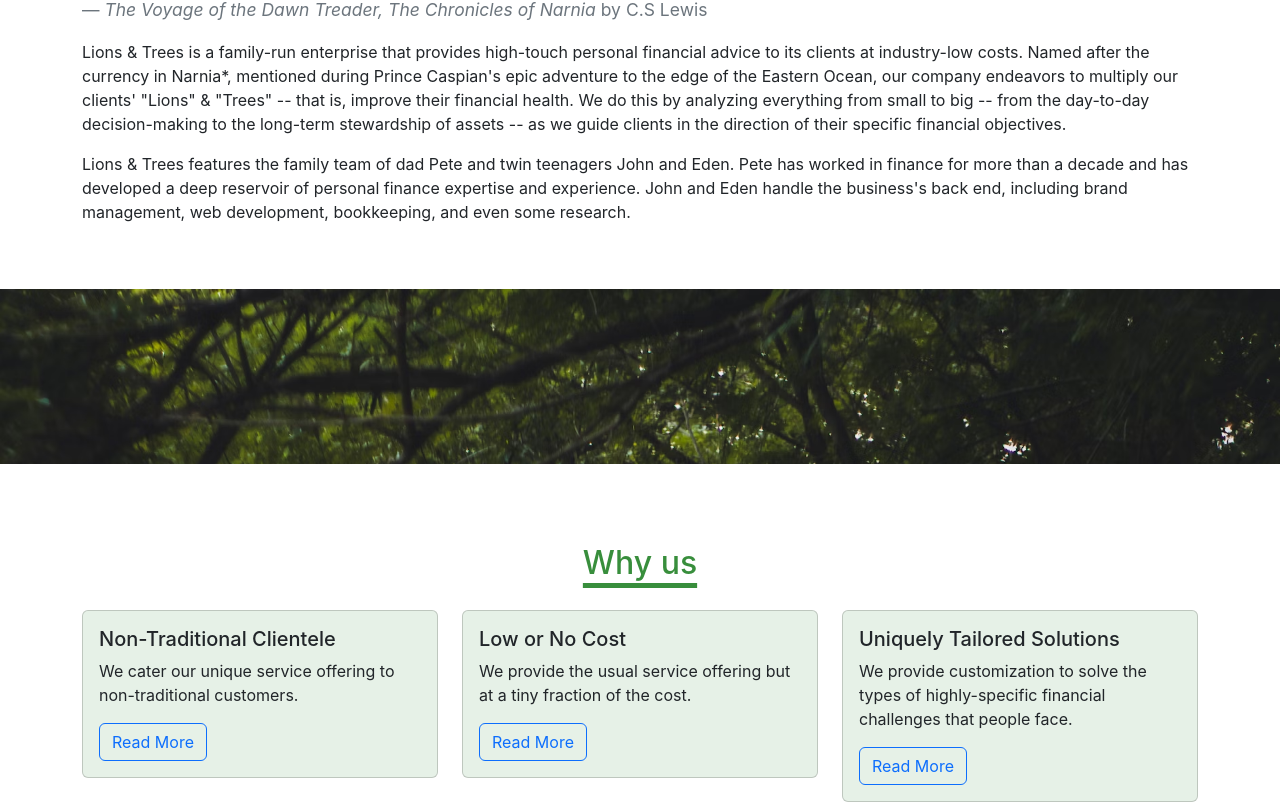
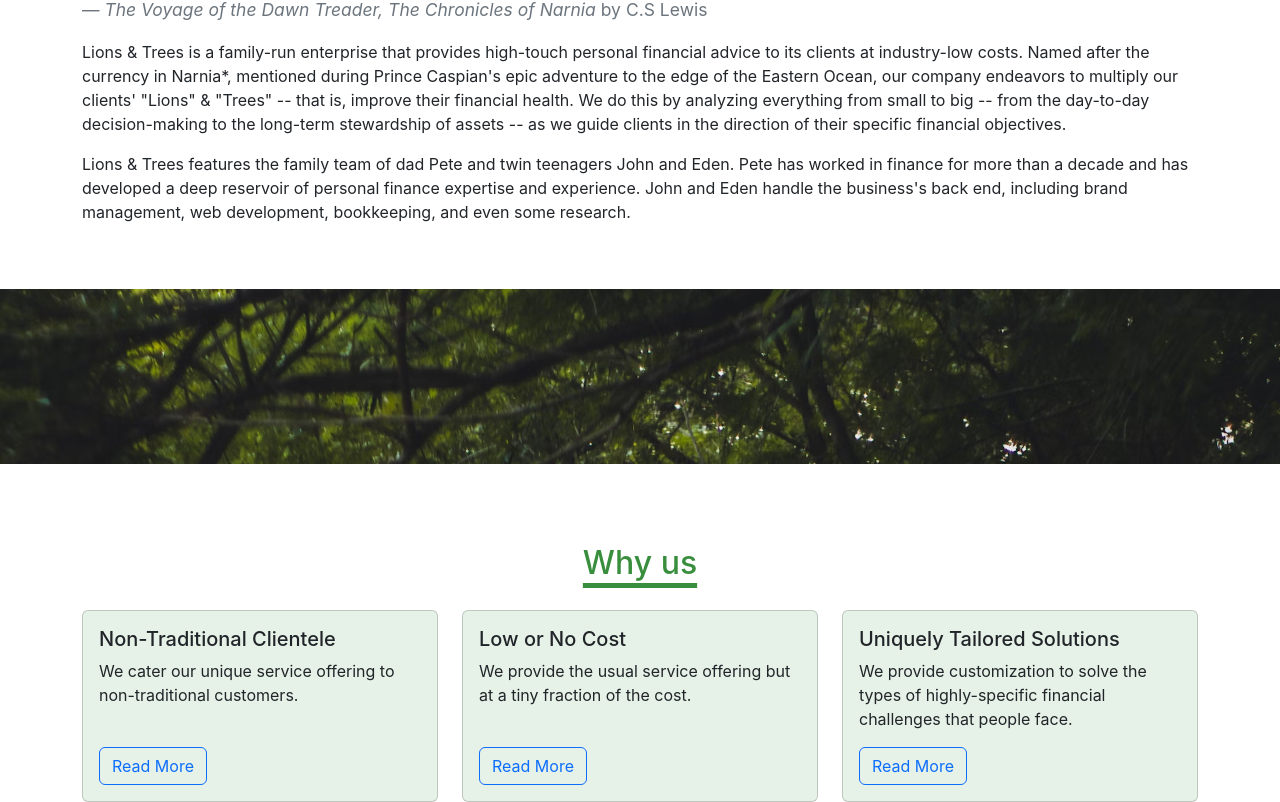
Before and after one commit to e-kingston/Lions-and-Trees, a React (Create React App) app: page / in a window 1280 px wide. Shown: the part 809-1611 px from the top of the page. Built offline with nearby package versions, Linux system fonts and the light colour scheme.

Commit message:
ensure cards are of the same height

```diff
--- a/src/components/why-us.js
+++ b/src/components/why-us.js
@@ -58,13 +58,13 @@ function WhyUsCard(props) {
           </div>
         </div>
       </div>
-      <div className="col-sm-4">
-        <div className="card bg-light-primary">
-          <div className="card-body">
+      <div className="col-sm-4 d-flex align-items-stretch">
+        <div className="card bg-light-primary w-100">
+          <div className="card-body d-flex flex-column align-items-start">
             <h5 className="card-title">{props.item.title}</h5>
             <p className="card-text">{props.item.description}</p>
             <button
-              className="btn btn-outline-primary"
+              className="btn btn-outline-primary mt-auto"
               data-bs-toggle="modal"
               data-bs-target="#detailsModal"
             >
```
